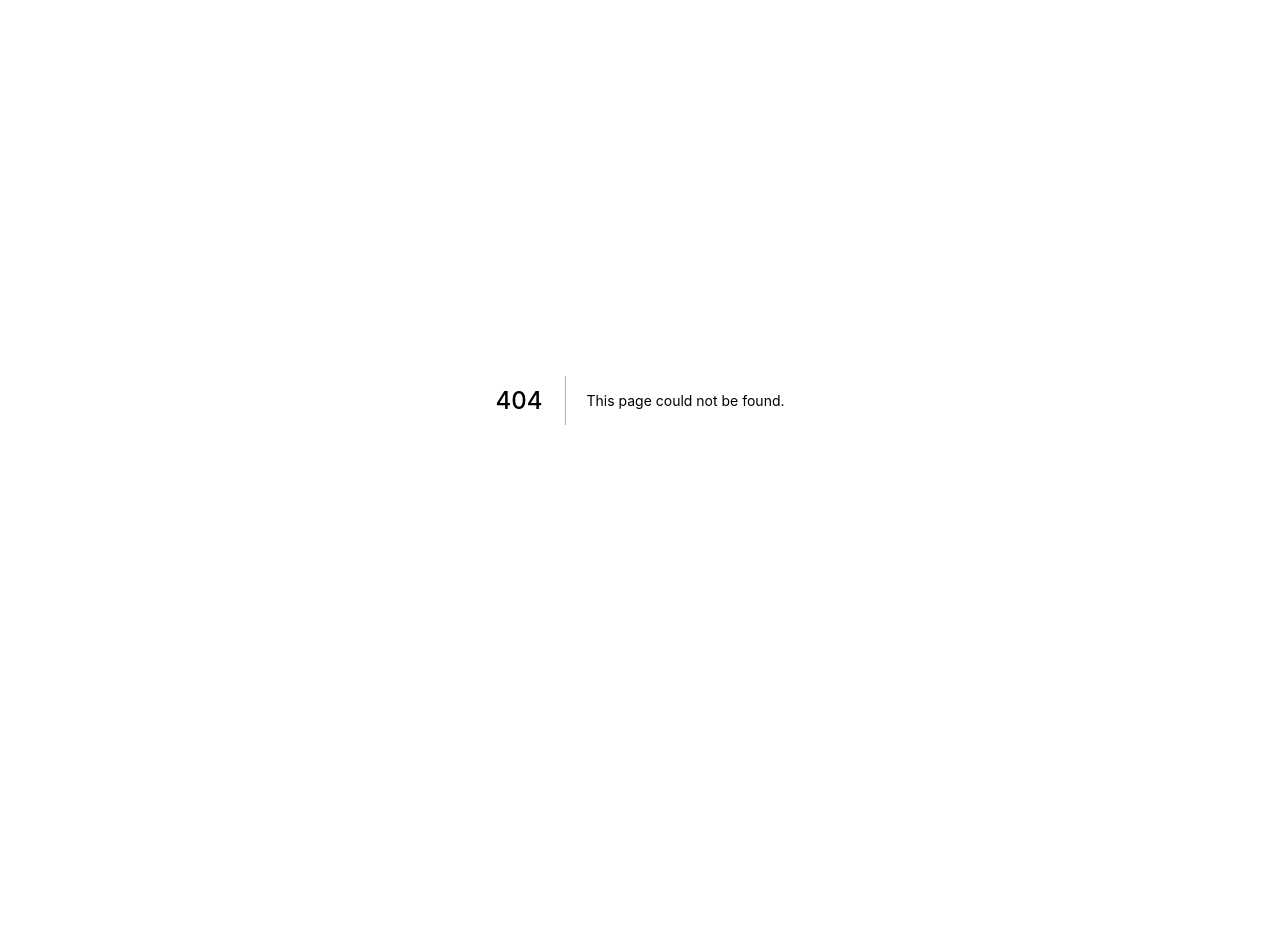
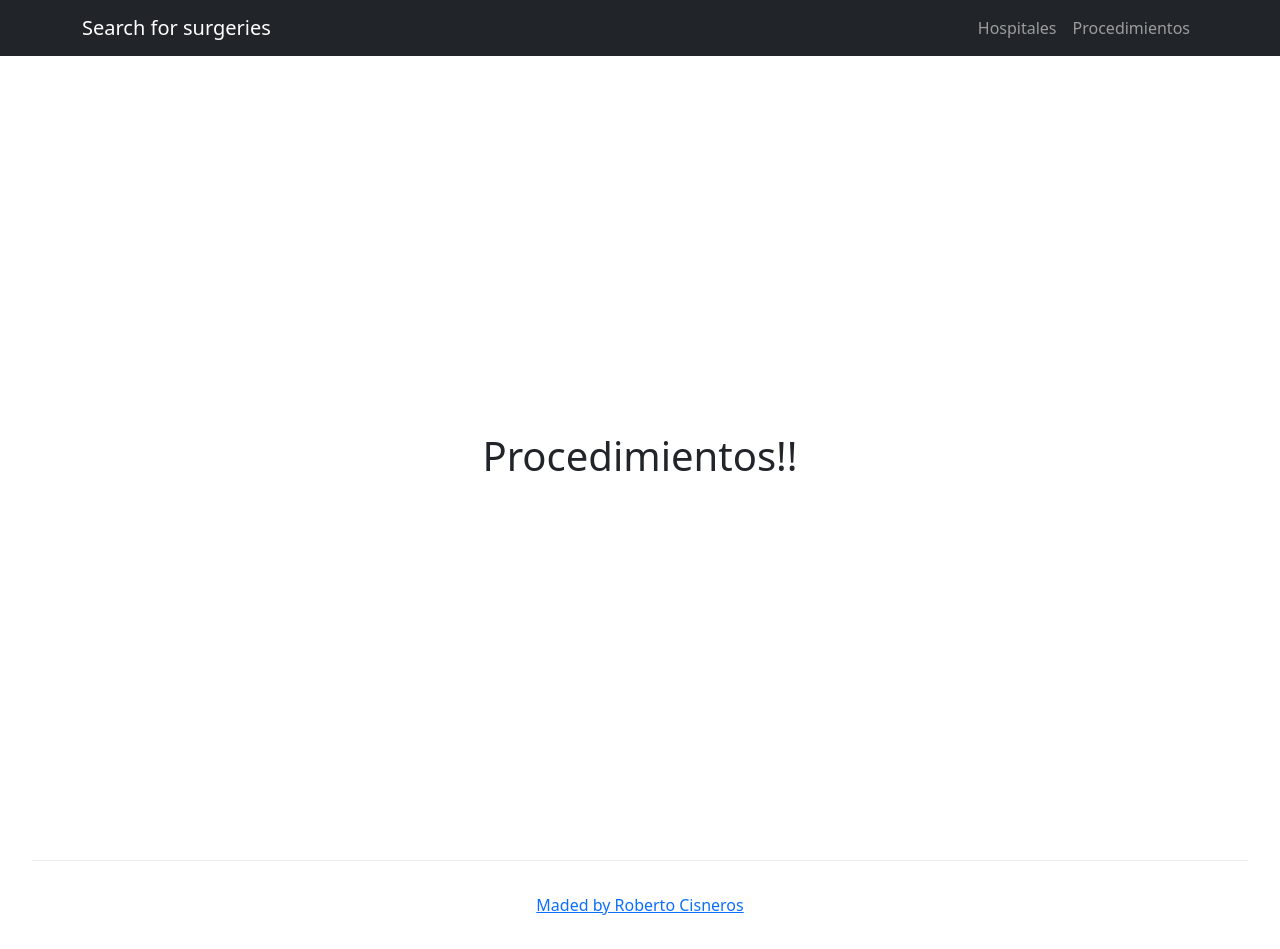
Before and after one commit to robcisneros/surgeriesDB, a Next.js app: page /procedimientos in a window 1280 px wide. Before the commit this address had no page. Before the commit the page ends 800 px from the top, so only its background shows below. Built offline with nearby package versions, Linux system fonts and the light colour scheme.

Commit message:
first commit

```diff
--- /dev/null
+++ b/components/layout/CollapseNavbar.js
@@ -0,0 +1,19 @@
+import { Container, Nav, Navbar } from "react-bootstrap"
+
+const CollapseNavbar = () => {
+  return (
+    <Navbar collapseOnSelect expand="sm" bg="dark" variant="dark" fixed="top">
+      <Container>
+        <Navbar.Brand href="/">Search for surgeries</Navbar.Brand>
+        <Navbar.Toggle aria-controls="responsive-navbar-nav" />
+        <Navbar.Collapse id="responsive-navbar-nav">
+          <Nav className="justify-content-end" style={{ width: "100%" }}>
+            <Nav.Link href="/">Hospitales</Nav.Link>
+            <Nav.Link href="/procedimientos">Procedimientos</Nav.Link>
+          </Nav>
+        </Navbar.Collapse>
+      </Container>
+    </Navbar>
+  )
+}
+export default CollapseNavbar;
--- /dev/null
+++ b/components/layout/Layout.js
@@ -0,0 +1,13 @@
+import classes from './Layout.module.css'
+import CollapseNavbar from './CollapseNavbar'
+
+function Layout(props) {
+  return (
+    <div>
+      <CollapseNavbar />
+      <main className={classes.main}>{props.children}</main>
+    </div>
+  );
+}
+
+export default Layout;
--- /dev/null
+++ b/components/layout/Layout.module.css
@@ -0,0 +1,5 @@
+.main {
+  margin-top: 60px;
+  width: 100%;
+  background: white;
+}
--- a/package.json
+++ b/package.json
@@ -9,8 +9,10 @@
     "lint": "next lint"
   },
   "dependencies": {
+    "bootstrap": "^5.1.3",
     "next": "12.1.5",
     "react": "18.0.0",
+    "react-bootstrap": "^2.2.3",
     "react-dom": "18.0.0"
   },
   "devDependencies": {
--- a/pages/_app.js
+++ b/pages/_app.js
@@ -1,7 +1,14 @@
-import '../styles/globals.css'
+import "../styles/globals.css"
+import Layout from "../components/layout/Layout"
+
+import 'bootstrap/dist/css/bootstrap.min.css'
 
 function MyApp({ Component, pageProps }) {
-  return <Component {...pageProps} />
+  return(
+    <Layout>
+    <Component {...pageProps} />
+  </Layout>
+  );
 }
 
-export default MyApp
+export default MyApp;
--- /dev/null
+++ b/pages/procedimientos/index.js
@@ -0,0 +1,22 @@
+import styles from '../../styles/Home.module.css'
+
+function ProcedimientosPage() {
+  return (
+    <div className={styles.container}>
+      <main className={styles.main}>
+        <h1>Procedimientos!!</h1>
+      </main>
+
+      <footer className={styles.footer}>
+        <a
+          href="https://robcisneros.netlify.app/"
+          target="_blank"
+          rel="noopener noreferrer"
+        >
+          Maded by Roberto Cisneros
+        </a>
+      </footer>
+    </div>
+  );
+}
+export default ProcedimientosPage;
```
Also changed, not shown: components/UI/GlassCard.js (added, +20 -0 lines), components/UI/GlassCard.module.css (added, +58 -0 lines), pages/index.js (+5 -46 lines), 1 other file (tests, documents, lock files or other folders).
